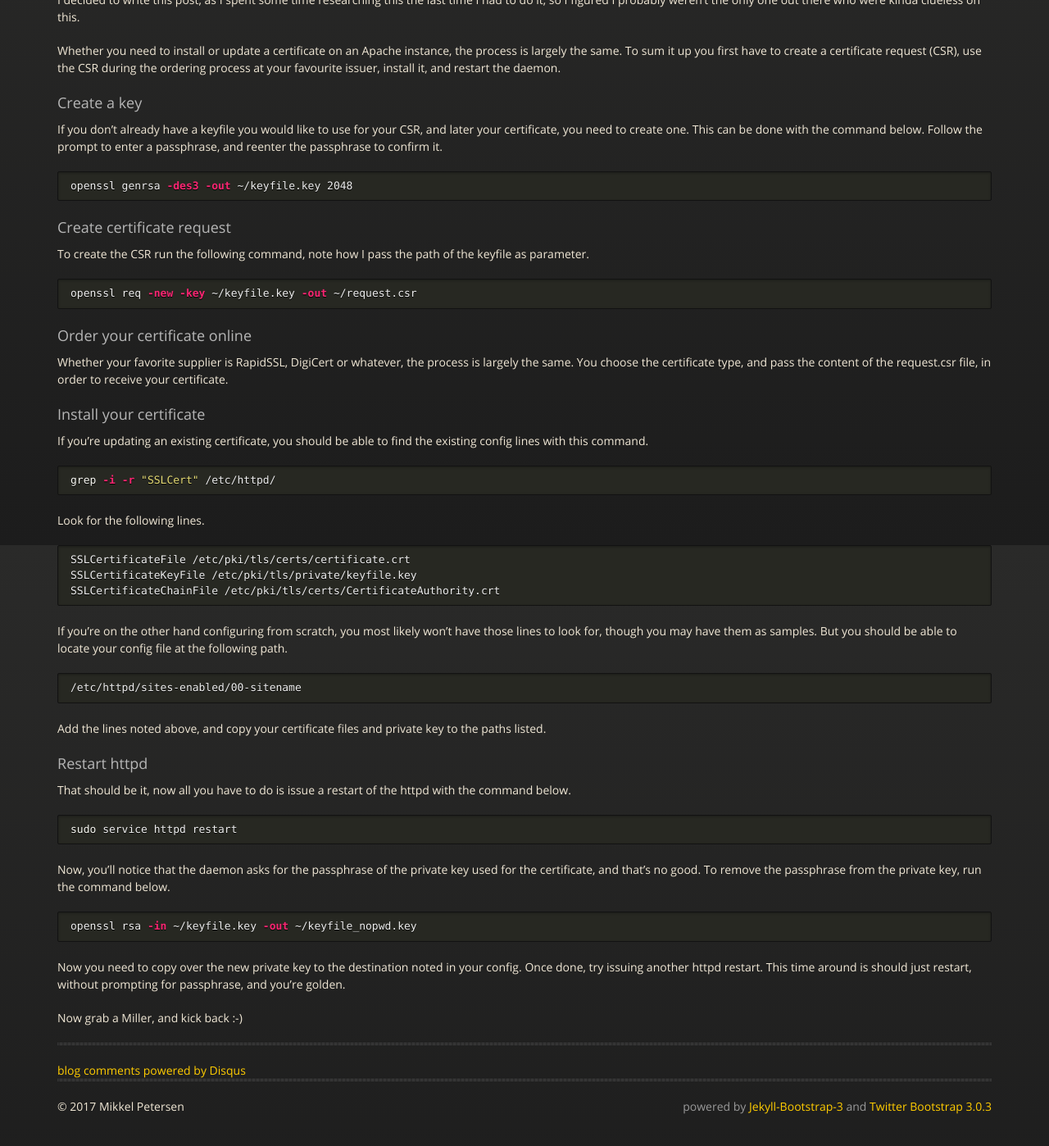
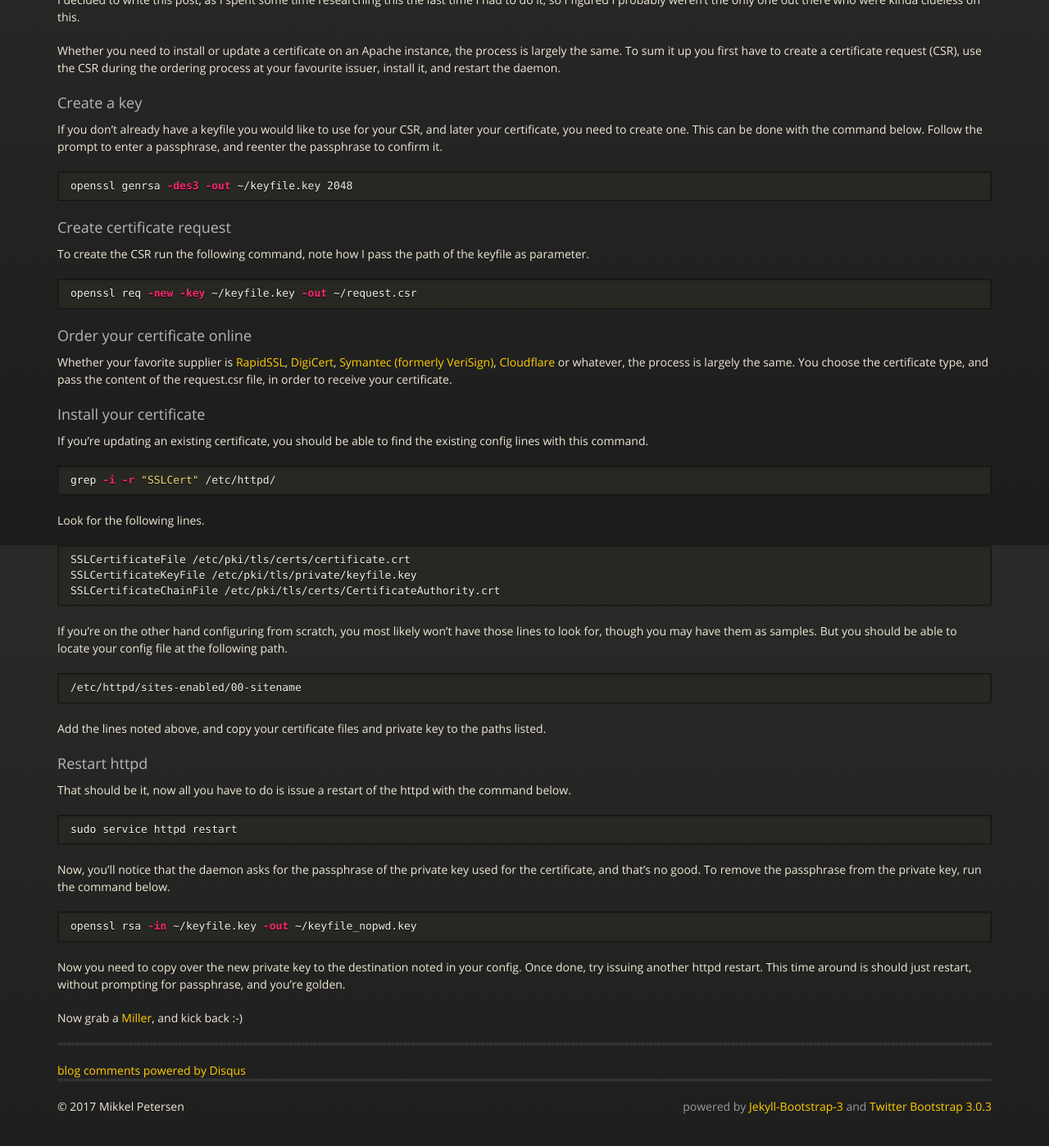
Before and after one commit to BlueWombat/bluewombat.github.io, a Jekyll site: the page built from _posts/2015-05-16-install-or-update-certificates-on-apache.md, in a window 1280 px wide and 1400 px high, scrolled down 235 px. Shown: the whole window at 82% size. Built offline with Jekyll 4.4.1, drawn with Linux system fonts in a browser that asks for light colours; comment, search, counter and statistics services are not loaded.

Commit message:
Adding links to various SSL re-sellers

```diff
--- a/_posts/2015-05-16-install-or-update-certificates-on-apache.md
+++ b/_posts/2015-05-16-install-or-update-certificates-on-apache.md
@@ -36,7 +36,7 @@ openssl req -new -key ~/keyfile.key -out ~/request.csr
 
 ### Order your certificate online
 
-Whether your favorite supplier is RapidSSL, DigiCert or whatever, the process is largely the same. You choose the certificate type, and pass the content of the request.csr file, in order to receive your certificate.
+Whether your favorite supplier is <a href="https://www.rapidssl.com/buy-ssl/" target="_blank">RapidSSL</a>, <a href="https://www.digicert.com/ssl-certificate.htm" target="_blank">DigiCert</a>, <a href="https://www.symantec.com/ssl-certificates/" target="_blank">Symantec (formerly VeriSign)</a>, <a href="https://www.cloudflare.com/ssl/dedicated-certificates/" target="_blank">Cloudflare</a> or whatever, the process is largely the same. You choose the certificate type, and pass the content of the request.csr file, in order to receive your certificate.
 
 ### Install your certificate
 
@@ -91,4 +91,4 @@ openssl rsa -in ~/keyfile.key -out ~/keyfile_nopwd.key
 Now you need to copy over the new private key to the destination noted in your config. Once done, try issuing another httpd restart.
 This time around is should just restart, without prompting for passphrase, and you're golden.
 
-Now grab a Miller, and kick back :-)
+Now grab a <a href="https://www.millercoors.com/" target="_blank">Miller</a>, and kick back :-)
```
